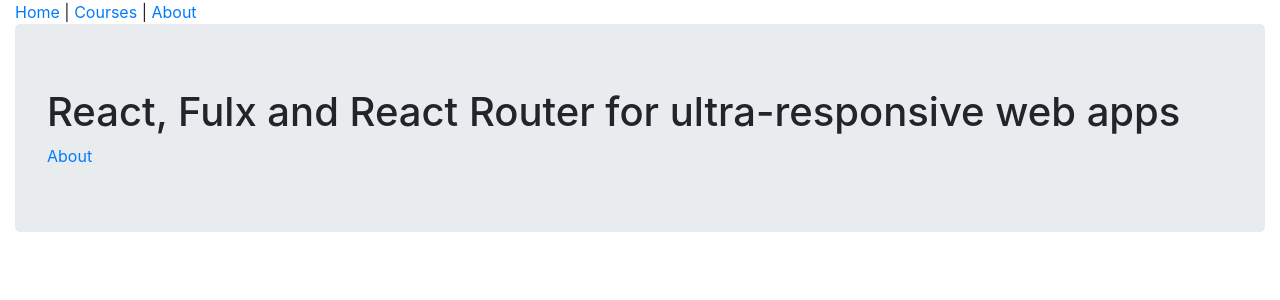
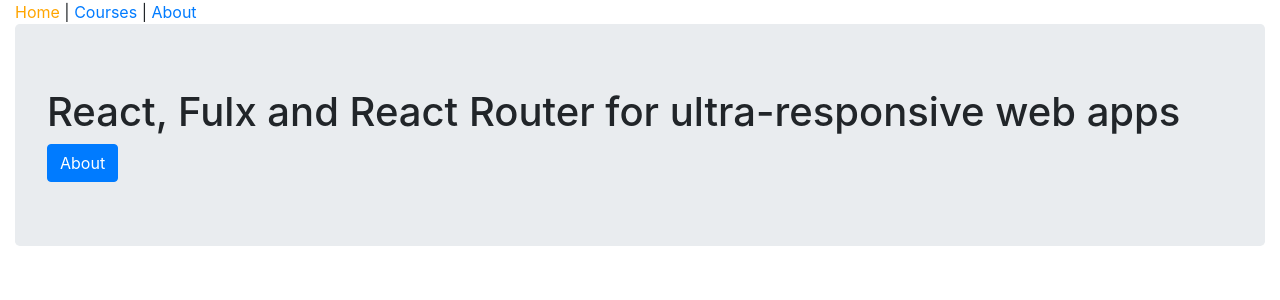
Before and after one commit to banirezaie/react-flux-app, a React (Create React App) app: page / in a window 1280 px wide. Shown: the top 300 px of the page. Built offline with nearby package versions, Linux system fonts and the light colour scheme; no server answers.

Commit message:
add prop-types

```diff
--- a/src/components/App.js
+++ b/src/components/App.js
@@ -2,18 +2,22 @@
 import HomePage from "./HomePage"
 import Header from "./common/Header"
 import CoursesPage from "./CoursesPage"
+import PageNotFound from "./NotFoundPage"
+import ManageCoursePage from "./ManageCoursePage"
+import { Route, Switch, Redirect } from "react-router-dom"
 
 function App() {
-  function getPage() {
-    const route = window.location.pathname
-      if (route === "/about") return <AboutPage />
-      if (route === "/courses") return <CoursesPage />
-      return <HomePage />
-  }
   return (
     <div className='container-fluid'>
       <Header />
-      {getPage()}
+      <Switch>
+        <Route path='/' component={HomePage} exact />
+        <Route path='/about' component={AboutPage} />
+        <Route path='/courses' component={CoursesPage} />
+        <Redirect from="/about-page" to="about" />
+        <Route path='/course/:slug' component={ManageCoursePage} />
+        <Route component={PageNotFound} />
+      </Switch>
     </div>
   )
 }
--- a/src/components/CourseList.jsx
+++ b/src/components/CourseList.jsx
@@ -1,3 +1,6 @@
+import PropTypes from "prop-types"
+import {Link} from "react-router-dom"
+
 const CourseList = props => {
   return (
     <>
@@ -14,7 +17,9 @@
           {props.courses.map(course => {
             return (
               <tr key={course.id}>
-                <td>{course.title}</td>
+                <td>
+                  <Link to={'/course/' + course.slug}> {course.title} </Link>
+                </td>
                 <td>{course.authorId}</td>
                 <td>{course.category}</td>
               </tr>
@@ -26,4 +31,16 @@
   )
 }
 
+CourseList.propTypes = {
+  courses: PropTypes.arrayOf(
+    PropTypes.shape({
+        id: PropTypes.number.isRequired,
+        title: PropTypes.string.isRequired,
+        authorId: PropTypes.number.isRequired,
+        category: PropTypes.string.isRequired,
+      })
+
+  ).isRequired,
+}
+
 export default CourseList
--- a/src/components/HomePage.js
+++ b/src/components/HomePage.js
@@ -1,8 +1,12 @@
+import { Link } from "react-router-dom"
+
 const HomePage = () => {
   return (
     <div className='jumbotron'>
       <h1>React, Fulx and React Router for ultra-responsive web apps</h1>
-      <a href='/about'>About</a>
+      <Link to='about' className='btn btn-primary'>
+        About
+      </Link>
     </div>
   )
 }
--- /dev/null
+++ b/src/components/ManageCoursePage.jsx
@@ -0,0 +1,12 @@
+import { Prompt } from "react-router-dom"
+
+const ManageCoursePage = props => {
+  return (
+    <>
+      <h2>Manage Course</h2>
+      {props.match.params.slug}
+    </>
+  )
+}
+
+export default ManageCoursePage
--- /dev/null
+++ b/src/components/NotFoundPage.jsx
@@ -0,0 +1,14 @@
+import { Link } from "react-router-dom"
+
+const NotFoundPage = () => {
+  return (
+    <div>
+      <h2>Page Not Found</h2>
+      <p>
+        <Link to='/'>Back to Home</Link>
+      </p>
+    </div>
+  )
+}
+
+export default NotFoundPage
--- a/src/components/common/Header.jsx
+++ b/src/components/common/Header.jsx
@@ -1,8 +1,18 @@
+import { NavLink } from "react-router-dom"
+
 const Header = () => {
+  const activeStyle = {  color: "orange"  }
   return (
     <nav>
-      <a href='/'>Home</a> | <a href='/courses'>Courses</a> |{" "}
-      <a href='/about'>About</a>
+      <NavLink activeStyle={activeStyle} to='/' exact>
+        Home
+      </NavLink>{" | "}
+      <NavLink activeStyle={activeStyle} to='/courses'>
+        Courses
+      </NavLink>{" | "}
+      <NavLink activeStyle={activeStyle} to='/about'>
+        About
+      </NavLink>
     </nav>
   )
 }
--- a/src/index.js
+++ b/src/index.js
@@ -2,6 +2,12 @@
 import React from "react";
 import { render } from "react-dom";
 import App from "./components/App"
+import { BrowserRouter } from "react-router-dom"
 
 
-render(<App />, document.getElementById("root"));
+render(
+  <BrowserRouter>
+    <App />
+  </BrowserRouter>,
+  document.getElementById("root")
+)
```
